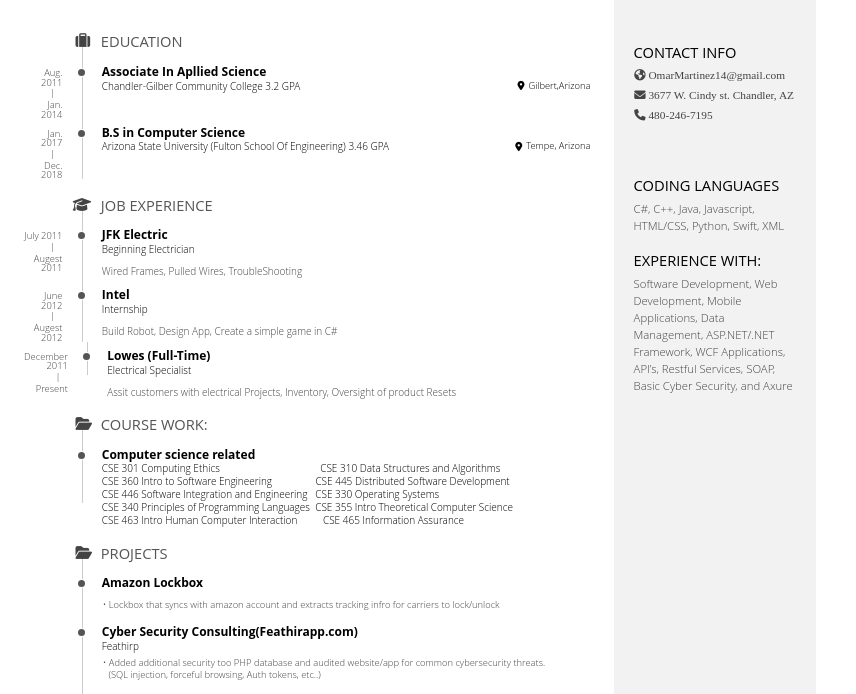
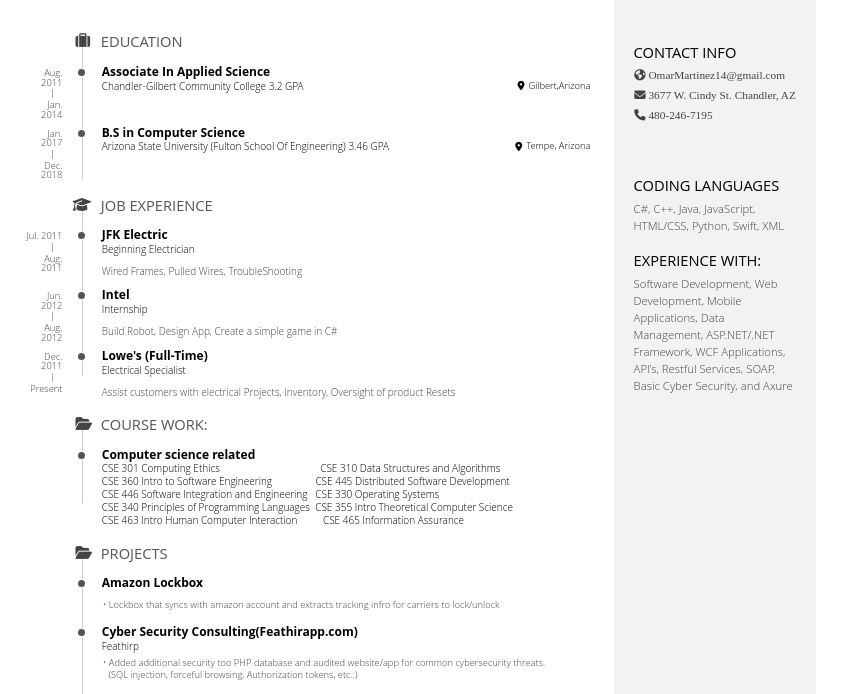
Before and after one commit to MartinezJuventino/Resume, a plain HTML site: page index.html in a window 1280 px wide. Shown: the part 63-757 px from the top of the page, without its empty margins (0-856 px from the left). Drawn offline with nearby package versions, Linux system fonts and the light colour scheme.

Commit message:
last update

```diff
--- a/index.html
+++ b/index.html
@@ -26,8 +26,8 @@
                         </div>
                         <div class="details">
                             <header>
-                                <h3>Associate In Apllied Science</h3>
-                                <span class="place">Chandler-Gilber Community College 3.2 GPA</span>
+                                <h3>Associate In Applied Science</h3>
+                                <span class="place">Chandler-Gilbert Community College 3.2 GPA</span>
                                 <span class="location">Gilbert,Arizona</span>
                             </header>
                         </div>
@@ -54,7 +54,7 @@
 
                         <section class="blocks">
                             <div class="date">
-                                <span>July 2011</span><span>Augest 2011</span>
+                                <span>Jul. 2011</span><span>Aug. 2011</span>
                             </div>
                             <div class="decorator">
                             </div>
@@ -70,7 +70,7 @@
                         </section>
                         <section class="blocks">
                             <div class="date">
-                                <span>June 2012</span><span>Augest 2012</span>
+                                <span>Jun. 2012</span><span>Aug. 2012</span>
                             </div>
                             <div class="decorator">
                             </div>
@@ -87,17 +87,17 @@
 
                         <section class="blocks">
                             <div class="date">
-                                <span>December 2011</span><span>Present</span>
+                                <span>Dec. 2011</span><span>Present</span>
                             </div>
                             <div class="decorator">
                             </div>
                             <div class="details">
                                 <header>
-                                    <h3>Lowes (Full-Time)</h3>
+                                    <h3>Lowe's (Full-Time)</h3>
                                     <span class="place">Electrical Specialist</span>
                                 </header>
                                 <div>
-                                    <span class="place"> Assit customers with electrical Projects, Inventory, Oversight of product Resets</span>
+                                    <span class="place"> Assist customers with electrical Projects, Inventory, Oversight of product Resets</span>
                                 </div>
                             </div>
                         </section>
@@ -164,7 +164,7 @@
                                     <ul>
                                         <li>
                                             Added additional security too PHP database and audited website/app for common cybersecurity threats.
-                                            <br />(SQL injection, forceful browsing, Auth tokens, etc..)
+                                            <br />(SQL injection, forceful browsing, Authorization tokens, etc..)
                                         </li>
                                     </ul>
                                 </div>
@@ -184,7 +184,7 @@
                                 <div>
                                     <ul>
                                         <li>Helped develop the beginnings of Shlacker.io mobile app</li>
-                                        <li>App is aimed to sync class schedules/due dates with app calander via datamining and user input</li>
+                                        <li>App is aimed to sync class schedules/due dates with app calendar via data-mining and user input</li>
                                     </ul>
                                 </div>
                             </div>
@@ -202,7 +202,7 @@
                     </h1>
                     <ul>
                         <li><i class="fa fa-globe"></i> OmarMartinez14@gmail.com</li>
-                        <li><i class="fa fa-envelope"></i> 3677 W. Cindy st. Chandler, AZ</li>
+                        <li><i class="fa fa-envelope"></i> 3677 W. Cindy St. Chandler, AZ</li>
                         <li><i class="fa fa-phone"></i> 480-246-7195</li>
                     </ul>
                 </div>
@@ -211,7 +211,7 @@
                         Coding Languages
                     </h1>
                     <ul>
-                        <li>C#, C++, Java, Javascript, HTML/CSS, Python, Swift, XML </li>
+                        <li>C#, C++, Java, JavaScript, HTML/CSS, Python, Swift, XML </li>
                     </ul>
                     <h1>
                         Experience with:
```
